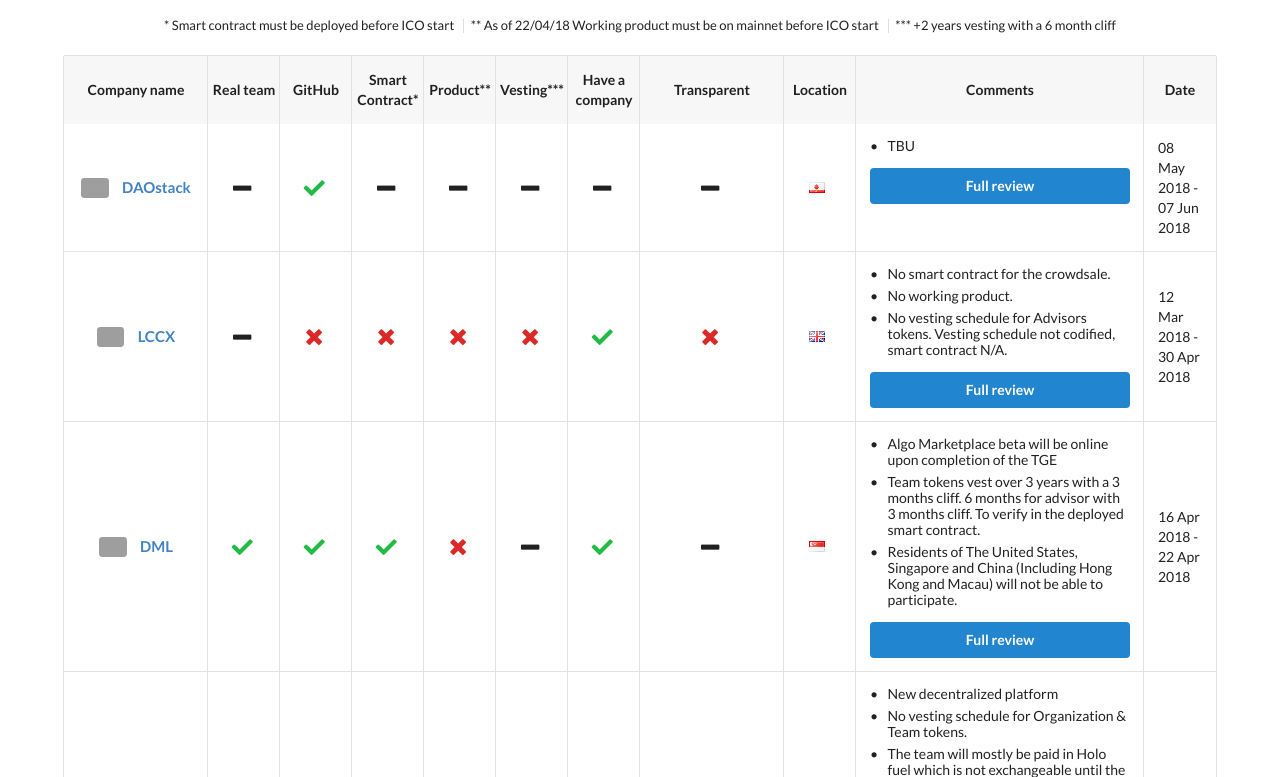
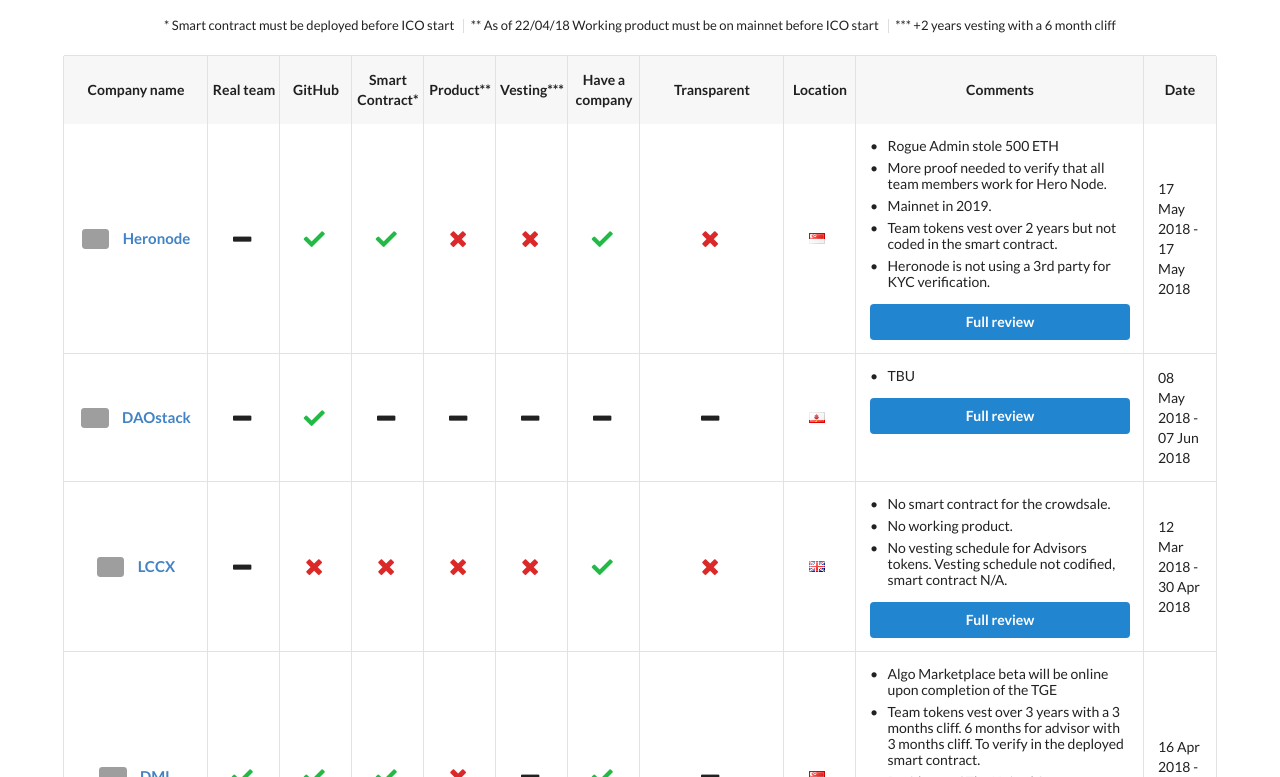
Before and after one commit to ico-check/ico-check, a Jekyll site: the page built from past.md, in a window 1280 px wide and 900 px high, scrolled down 534 px, cut to the strip 123-900 px from the top of the window. Built offline with Jekyll 4.4.1, drawn with Linux system fonts in a browser that asks for light colours; nearby versions of some CDN libraries; grey boxes are pictures that could not be loaded.

Commit message:
79-heronode-ico-check
Added Heronode

```diff
--- a/_data/past-icos.yml
+++ b/_data/past-icos.yml
@@ -1,3 +1,25 @@
+- name: Heronode
+  image: https://i.imgur.com/reBVSnM.jpg
+  url: https://heronode.io/
+  real_team:
+  github: true
+  smart_contract: true
+  product: false
+  min_vesting: false
+  have_company: true
+  transparent: false
+  location: Singapore
+  comments:
+    - content: Rogue Admin stole 500 ETH
+    - content: More proof needed to verify that all team members work for Hero Node.
+    - content: Mainnet in 2019.
+    - content: Team tokens vest over 2 years but not coded in the smart contract.
+    - content: Heronode is not using a 3rd party for KYC verification.
+  ico_start_date: 2018-05-17T11:00:00Z
+  ico_end_date: 2018-05-17T11:00:00Z
+  safe:
+  issue_url: https://github.com/ico-check/ico-check/issues/120
+
 - name: DAOstack
   image: https://i.imgur.com/SnYcUQg.jpg
   url: https://daostack.io/
```
